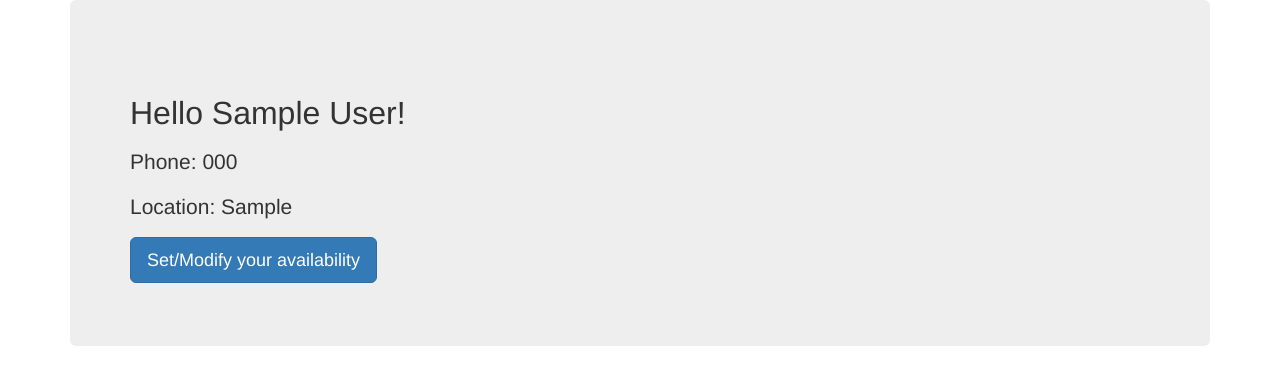
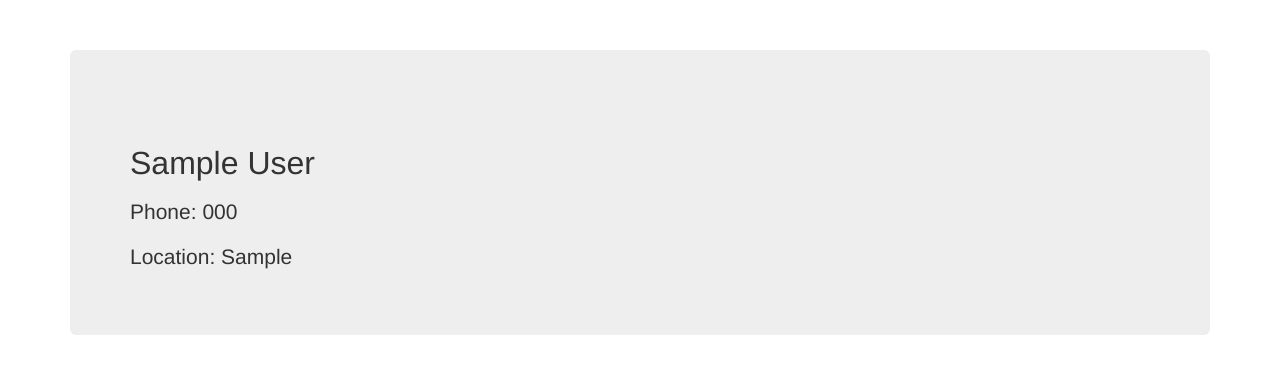
Before and after one commit to jordanbang/MedMS, a Django app: page /app/account/ in a window 1280 px wide. Shown: the part 50-435 px from the top of the page. Run offline with Django 3.2, Linux system fonts and the light colour scheme; a user stored in the database is signed in; tables that the repository leaves empty hold one stand-in row (values such as "Sample post"); parts of the project's set-up code (start-up, migrations or seed data) failed here and were passed over; some libraries are stand-ins or nearby versions.

Commit message:
Small html fix ups

```diff
--- a/app/templates/app/calls.html
+++ b/app/templates/app/calls.html
@@ -52,10 +52,10 @@
 
     <div class="container-fluid">
       <div class="row">
-        <div class="col-sm-9 col-md-10 main">
+        <div class="col-sm-9 col-sm-offset-1 col-md-10 main">
 
 
-          <h2 class="sub-header">Open Requests!</h2>
+          <h2 class="sub-header">Open Requests</h2>
           <div class="table-responsive">
             <table class="table table-striped">
               <thead>
--- a/app/templates/app/loggedin.html
+++ b/app/templates/app/loggedin.html
@@ -54,14 +54,14 @@
     <div class="container">
 
       <!-- Main component for a primary marketing message or call to action -->
-      <div class="jumbotron">
-        <h1><font size=6>Hello {{user.first_name}} {{user.last_name}}!</font></h1>
+      <div class="jumbotron" style="margin-top:50px">
+        <h1><font size=6>{{user.first_name}} {{user.last_name}}</font></h1>
         <p>Phone: {{doctor.phone}}</p>
         <p>Location: {{doctor.location}}</p>
-        <p>
-          <a class="btn btn-lg btn-primary" role="button">Set/Modify your availability</a>
+        <!--<p>-->
+          <!--<a class="btn btn-lg btn-primary" role="button">Set/Modify your availability</a>-->
 
-        </p>
+        <!--</p>-->
       </div>
 
 
```
